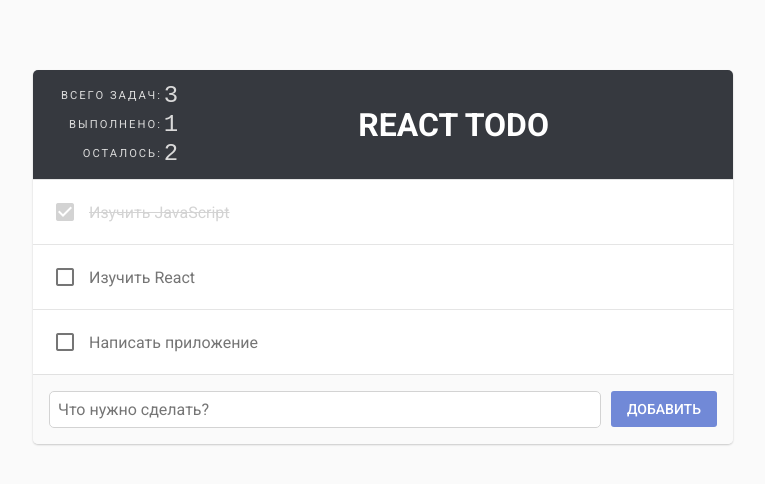
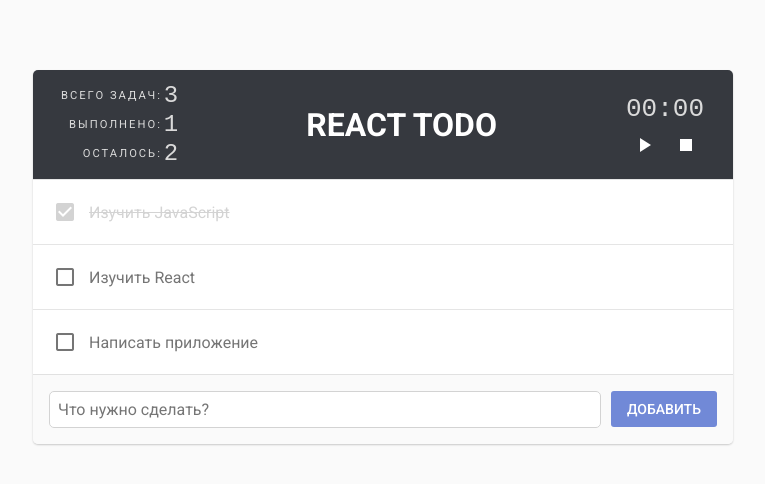
Before and after one commit to Elshad98/react-todo, a React app: page / in a window 1280 px wide. Shown: the top 484 px of the page, without its empty margins (257-1022 px from the left). Built offline with nearby package versions, Linux system fonts and the light colour scheme.

Commit message:
Changed Stopwatch class

```diff
--- a/src/components/Header.js
+++ b/src/components/Header.js
@@ -1,12 +1,15 @@
 import React from 'react';
 import PropTypes from 'prop-types';
+
 import Stats from './Stats.js';
+import Stopwatch from './Stopwatch';
 
 const Header = function(props){
 	return (
 		<header>
 			<Stats todos={props.todos} />
-			<h1>{props.title}</h1>
+            <h1>{props.title}</h1>
+            <Stopwatch />
 		</header>
 	);
 };
--- a/src/components/Stopwatch.js
+++ b/src/components/Stopwatch.js
@@ -2,24 +2,86 @@ import React from 'react';
 import PropTypes from 'prop-types';
 
 import Button from './Button.js';
+import { totalmem } from 'os';
 
 class Stopwatch extends React.Component{
 	constructor(props){
 		super(props);
 
 		this.state = {
+            running: false,
+            elapsed: 0,
+            lastTick: 0
+        };
 
-		};
-	}
+        this.handleStart = this.handleStart.bind(this);
+        this.handlePause = this.handlePause.bind(this);
+        this.handleStop = this.handleStop.bind(this);
+        this.tick = this.tick.bind(this);
+    }
 
-	render(){
+    componentDidMount() {
+        this.interval = setInterval(this.tick, 1000);
+    }
+
+    componentWillUnmount() {
+        clearInterval(this.interval);
+    }
+
+    tick() {
+        if (this.state.running) {
+            const now = Date.now();
+            const diff = now - this.state.lastTick;
+
+            this.setState({
+                elapsed: this.state.elapsed + diff,
+                lastTick: now
+            });
+        }
+    }
+
+    handleStart() {
+        this.setState({
+            running: true,
+            lastTick: Date.now()
+        });
+    }
+
+    handlePause() {
+        this.setState({
+            running: false
+        });
+    }
+
+    handleStop() {
+        this.setState({
+            running: false,
+            elapsed: 0,
+            lastTick: 0
+        });
+    }
+
+    format(milliseconds) {
+        const totalSeconds = Math.floor(milliseconds / 1000);
+        const minutes = Math.floor(totalSeconds / 60);
+        const seconds = totalSeconds % 60;
+
+        return `${minutes > 9 ? minutes : '0' + minutes}:${seconds > 9 ? seconds : '0' + seconds}`;
+    }
+
+    render() {
+        const time = this.format(this.state.elapsed);
 		return (
 			<section className="stopwatch">
-				<div className="stopwatch-time">00:23</div>
+                <div className="stopwatch-time">{time}</div>
 
-				<div className="stopwatch-controls">
-					<Button className="icon" icon="play_arrow" />
-					<Button className="icon" icon="stop" />
+                <div className="stopwatch-controls">
+                    {this.state.running ?
+                        <Button className="icon" onClick={this.handlePause} icon="pause" />
+                        :
+                        <Button className="icon" onClick={this.handleStart} icon="play_arrow" />
+                    }
+                    <Button className="icon" onClick={this.handleStop} icon="stop" />
 				</div>
 			</section>
 		);
```
Also changed, not shown: 1 other file (tests, documents, lock files or other folders).
